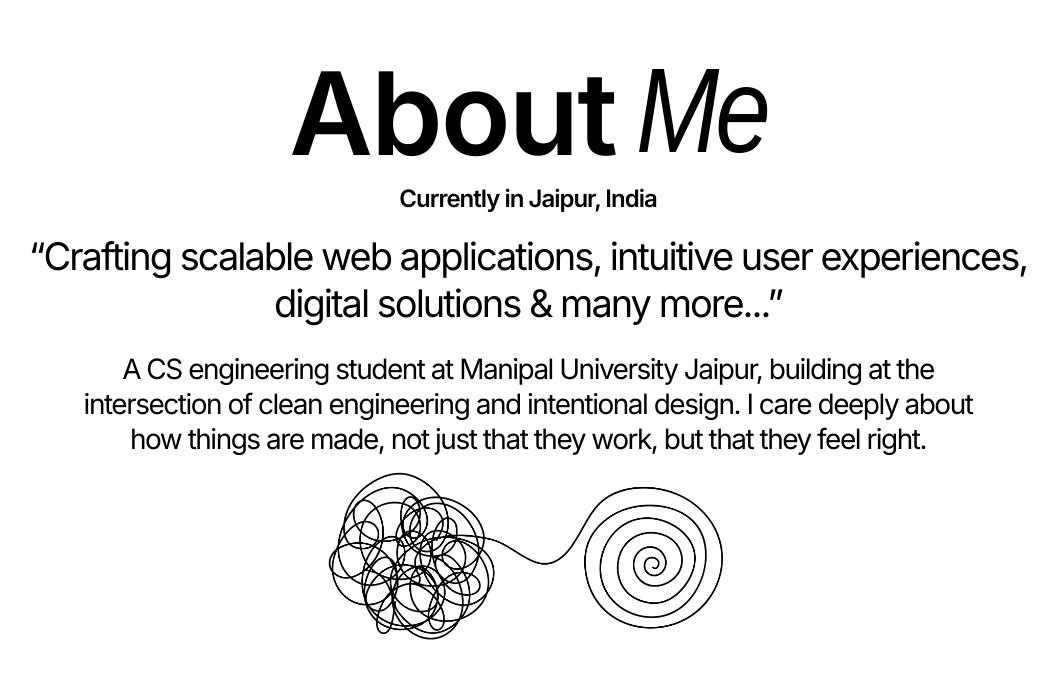
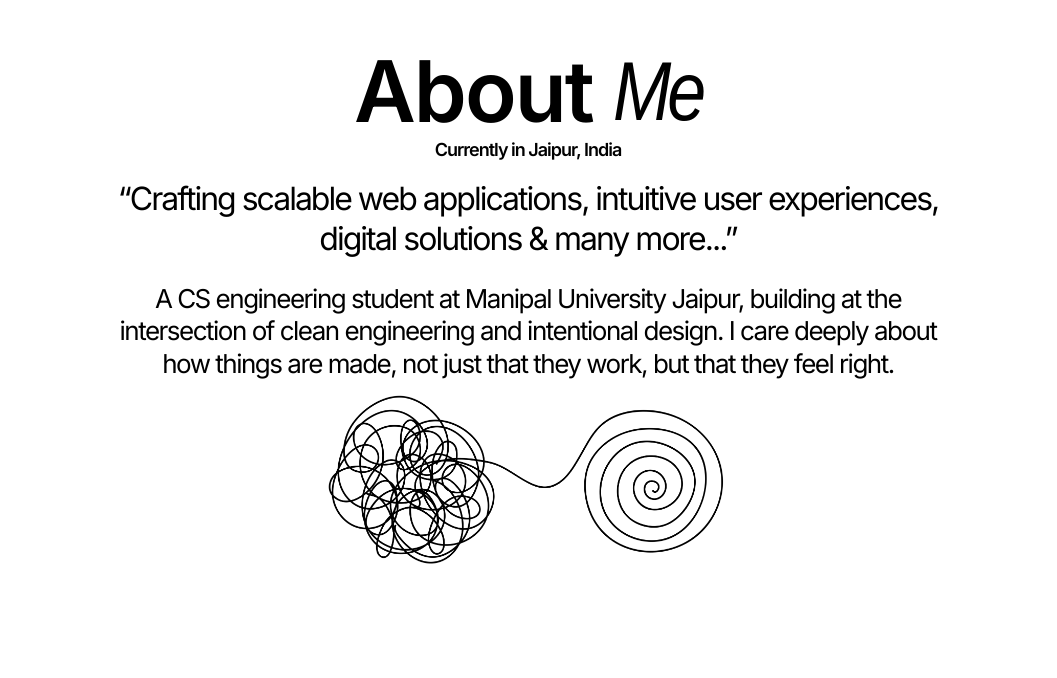
Before and after one commit to Bhargavi-Chaudhary-803/bhargavi-chaudhary-pf, a Next.js app: page / in a window 1280 px wide. Shown: the part 886-1564 px from the top of the page, without its empty margins (112-1169 px from the left). Built offline with nearby package versions, Linux system fonts and the light colour scheme; a web font is replaced by a local one.

Commit message:
Jul 5, 2026, 12:40 AM

```diff
--- a/src/components/About.jsx
+++ b/src/components/About.jsx
@@ -7,28 +7,28 @@ export default function About() {
 
         {/* 1. Left aligned: "Hi! I am" */}
         <div className="flex justify-center items-baseline gap-5 mt-8">
-          <span className="font-inter text-[115px] font-semibold tracking-[-2px]">
+          <span className="font-inter text-[85px] font-semibold tracking-[-2px]">
             About
           </span>
-          <span className="font-noto text-[100px] font-light leading-none italic tracking-[-4px] scale-y-[1.2] origin-bottom inline-block">
+          <span className="font-noto text-[70px] font-light leading-none italic tracking-[-4px] scale-y-[1.2] origin-bottom inline-block">
             Me
           </span>
         </div>
 
         <div className="flex justify-center items-baseline gap-5 mt-[-20px]">
-          <span className="font-inter text-[24px] font-semibold tracking-[-1px]">
+          <span className="font-inter text-[18px] font-semibold tracking-[-1px]">
             Currently in Jaipur, India
           </span>
         </div>
 
         <div className="flex justify-center items-center gap-2 mt-4">
-          <span className="font-inter text-[38px] font-normal tracking-[-2px] text-center leading-tight">
+          <span className="font-inter text-[32px] font-normal tracking-[-2px] text-center leading-tight">
             “Crafting scalable web applications, intuitive user experiences, <br />digital  solutions & many more...”
           </span>
         </div>
 
         <div className="flex justify-center items-center gap-2 mt-6">
-          <span className="font-inter text-[28px] font-regular tracking-[-1.5px] text-center leading-tight">
+          <span className="font-inter text-[26px] font-regular tracking-[-1.5px] text-center leading-tight">
             A CS engineering student at Manipal University Jaipur, building at the <br /> intersection of clean engineering and intentional design. I care deeply about <br /> how things are made, not just that they work, but that they feel right.
           </span>
         </div>
```
